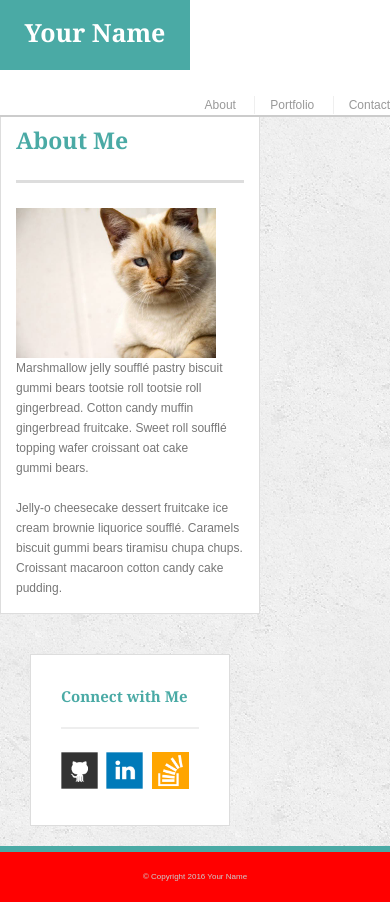
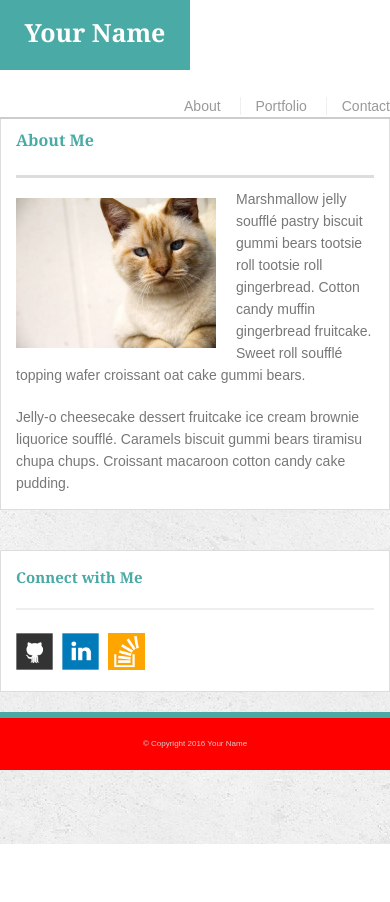
Before and after one commit to mike123henry/Portfolio, a PHP site: page /index.php in a window 390 px wide. After the commit the page ends 844 px from the top, so only its background shows below. Run offline with PHP 8.4, Linux system fonts and the light colour scheme.

Commit message:
finished media = 768

```diff
--- a/assignment1/assets/css/style.css
+++ b/assignment1/assets/css/style.css
@@ -213,13 +213,15 @@ input[type=submit] {
 	padding: 10px 30px;
 	cursor: pointer;
 }
+
+/*********************************/
 @media only screen and (max-width: 980px) {
 	body {
 		font-size: 12px;
 		line-height: 20px;
 	}
 
-	/*general*/
+	/*general 980px*/
 	.container {
 		max-width: 760px;
 	}
@@ -231,14 +233,18 @@ input[type=submit] {
 	h2, h3 {
 		font-size: 12px;
 	}
-	/*header*/
+
+	/*header 980px*/
+
 	#logo {
 		width: 190px;
 		height: 70px;
 		line-height: 65px;
 		font-size: 25px;
 	}
-	/*main*/
+
+	/*main 980px*/
+
 	#main-container {
 		padding-top: 100px;
 	}
@@ -246,7 +252,8 @@ input[type=submit] {
 		max-width: 260px;
 		padding: 15px;
 	}
-	/*sidebar*/
+
+	/*sidebar 980px*/
 
 	.sidebar {
 		float: left;
@@ -262,14 +269,14 @@ input[type=submit] {
 		margin-top: 8px;
 		margin-right: 5px;
 	}
-	/*footer*/
+	/*footer 980px*/
 	footer {
 		background: #f00;
 		padding: 15px 0;
 		border-top: 6px solid #4aaaa5;
 		font-size: 8px;
 	}
-	/*portfolio page*/
+	/*portfolio page 980px*/
 	.work {
 		width: 228px;
 		margin: 15px 0px;
@@ -280,10 +287,55 @@ input[type=submit] {
 	}
 }
 
+/***************************************/
 @media only screen and (max-width: 768px) {
+	body {
+		font-size: 14px;
+		line-height: 22px;
+	}
+
+	/*general 768px*/
+	.container {
+		max-width: 660px;
+	}
+	h1{
+		font-size: 16px;
+		padding-bottom: 10px;
+		margin-bottom: 10px;
+	}
+	h2, h3 {
+		font-size: 12px;
+	}
+
+	/*header 768px*/
+
+	#logo {
+		width: 190px;
+		height: 70px;
+		line-height: 65px;
+		font-size: 25px;
+	}
+
+	/*main 768px*/
+
+	.main-section {
+		max-width: 100%;
+	}
+
+.auth-image {
+	margin-right: 20px;
+}
+
+	/*sidebar 768px*/
+	.sidebar {
+		max-width: 100%;
+		padding: 15px;
+		margin-left: 0px;
+	}
 
 }
 
+/*****************************************/
 @media only screen and (max-width: 640px) {
 
 }
```
